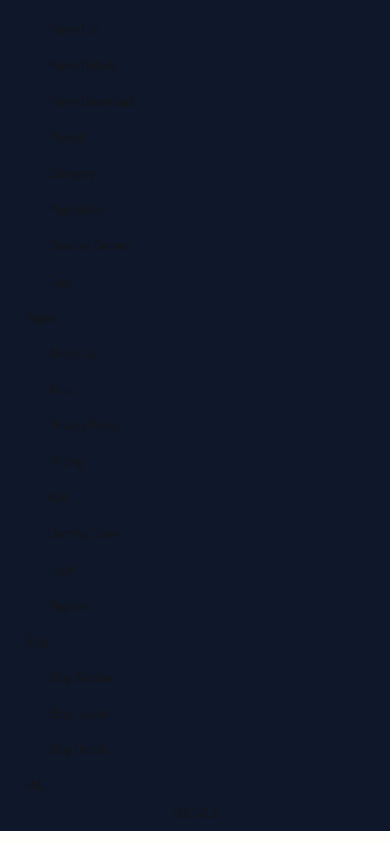
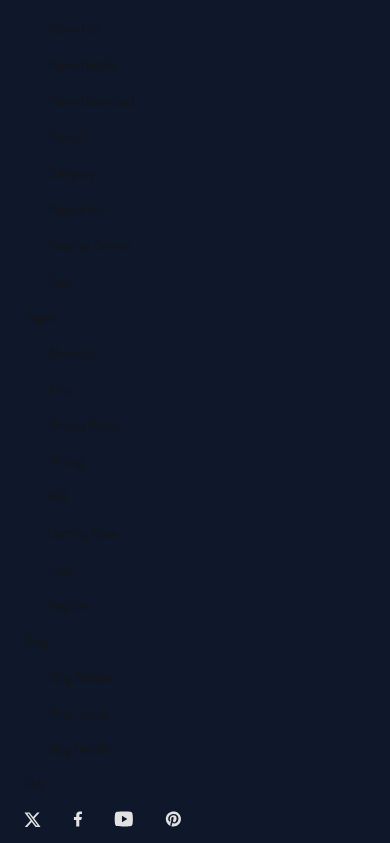
Before and after one commit to PaulHaze/holaa, a Next.js app: page / in a window 390 px wide. Shown: the part 593-1436 px from the top of the page. Built offline with nearby package versions, Linux system fonts and the light colour scheme.

Commit message:
main content of mobile nav finished

```diff
--- a/src/components/header/nav/MobileMenu.tsx
+++ b/src/components/header/nav/MobileMenu.tsx
@@ -9,7 +9,7 @@ import { useUiContext } from '@/context/UiContext';
 import { cn } from '@/utils/clsxm';
 
 import { menuOneData as data } from '@/data/menu';
-// import { socials } from '@/data/social';
+import { socials } from '@/data/social';
 
 import { LuXCircle } from 'react-icons/lu';
 
@@ -118,7 +118,17 @@ export function MobileMenu() {
           </div>
 
           {/* SOCIALS AREA */}
-          <div className="social_share">SOCIALS</div>
+          <div className="social_share mt-auto">
+            <ul className="social_share__list flex items-center">
+              {socials.map((social, index) => (
+                <li key={index} className="facebook flex-center">
+                  <Link href={social.href} className="social_share__list_link">
+                    {social.icon}
+                  </Link>
+                </li>
+              ))}
+            </ul>
+          </div>
         </div>
       </div>
     </div>
```
